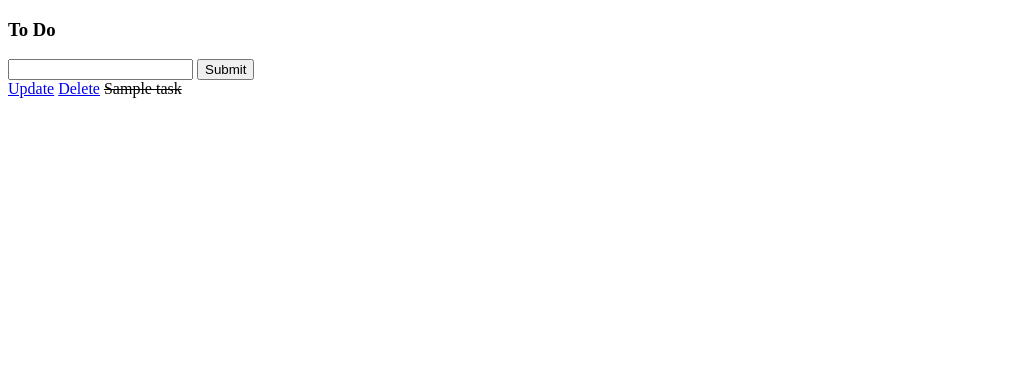
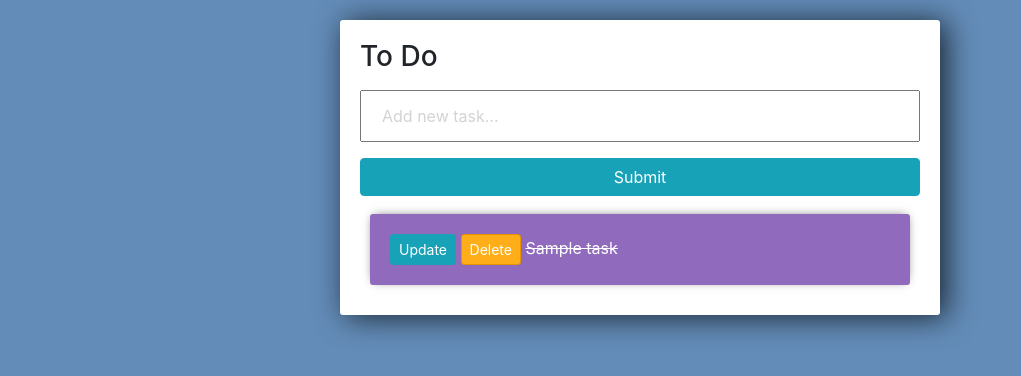
Before and after one commit to igorbash/todo_django, a Django app: page / in a window 1280 px wide. Shown: the top 376 px of the page, without its empty margins (0-1021 px from the left). Run offline with Django 3.2, Linux system fonts and the light colour scheme; tables that the repository leaves empty hold one stand-in row (values such as "Sample post"); some libraries are stand-ins or nearby versions.

Commit message:
Add style to index page

```diff
--- a/todo/tasks/forms.py
+++ b/todo/tasks/forms.py
@@ -5,6 +5,7 @@ from .models import *
 
 
 class TaskForm(forms.ModelForm):
+    title = forms.CharField(widget=forms.TextInput(attrs={'placeholder': 'Add new task...'}))
 
     class Meta:
         model = Task
--- a/todo/tasks/templates/tasks/index.html
+++ b/todo/tasks/templates/tasks/index.html
@@ -1,22 +1,72 @@
 <!DOCTYPE html>
 <html lang="en">
+<link rel="stylesheet" href="https://stackpath.bootstrapcdn.com/bootstrap/4.3.1/css/bootstrap.min.css"
+      integrity="sha384-ggOyR0iXCbMQv3Xipma34MD+dH/1fQ784/j6cY/iJTQUOhcWr7x9JvoRxT2MZw1T" crossorigin="anonymous">
+
+<style>
+
+	body{
+		background-color: #638CB8;
+	}
+
+	input{
+		width: 100%;
+		padding: 12px 20px;
+		margin: 8px 0;
+		box-sizing: border-box;
+	}
+
+	input::placeholder {
+	  color: #d3d3d3;
+	}
+
+	.submit{
+		background-color: #6BA3E8;
+	}
+
+	.center-column{
+		width:600px;
+		margin: 20px auto;
+		padding:20px;
+		background-color: #fff;
+		border-radius: 3px;
+		box-shadow: 6px 2px 30px 0px rgba(0,0,0,0.75);
+	}
+
+	.item-row{
+		background-color: #906abd;
+		margin: 10px;
+		padding: 20px;
+		border-radius: 3px;
+		color: #fff;
+		font-size: 16px;
+		box-shadow: 0px -1px 10px -4px rgba(0,0,0,0.75);
+	}
+
+	.btn-danger{
+		background-color: #ffae19;
+		border-color: #e59400;
+	}
+
+
+</style>
 <head>
     <meta charset="UTF-8">
     <title>To Do</title>
 </head>
 <body>
+<div class="center-column">
     <h3>To Do</h3>
 
     <form method="POST" action="/">
         {% csrf_token %}
         {{tasks_form.title}}
-    <input type="submit" name="Create Task">
+        <input class="btn btn-info" type="submit" name="Create Task">
     </form>
-
     {% for task in tasks %}
-    <div>
-        <a href="{% url 'update_task' task.id %}">Update</a>
-        <a href="{% url 'delete_task' task.id %}">Delete</a>
+    <div class="item-row">
+        <a class="btn btn-sm btn-info" href="{% url 'update_task' task.id %}">Update</a>
+        <a class="btn btn-sm btn-danger" href="{% url 'delete_task' task.id %}">Delete</a>
 
         {% if task.complete == True %}
         <strike>{{task}}</strike>
@@ -25,5 +75,6 @@
         {% endif %}
     </div>
     {% endfor %}
+</div>
 </body>
 </html>
```
Lines whose indentation alone changed are shown as unchanged.
